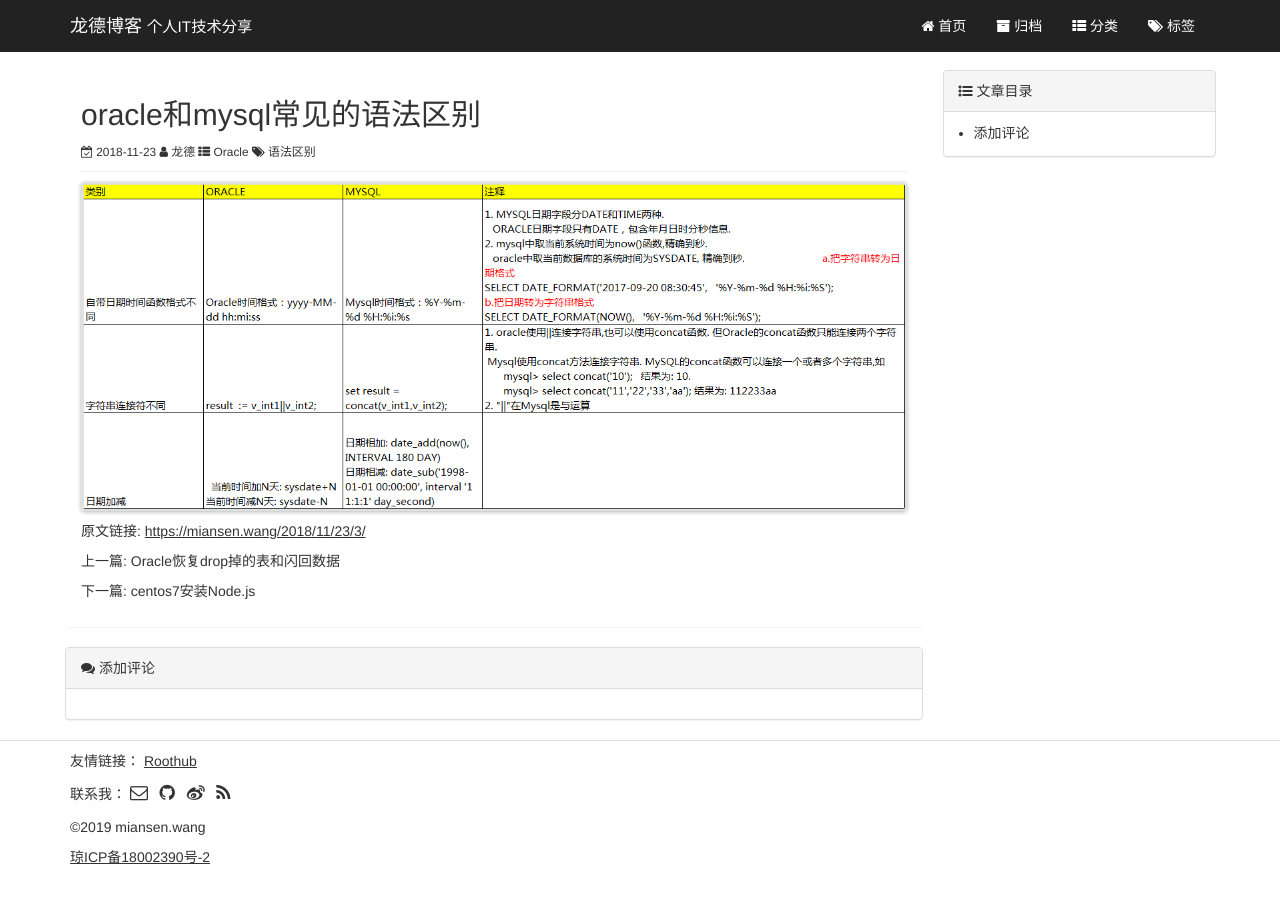
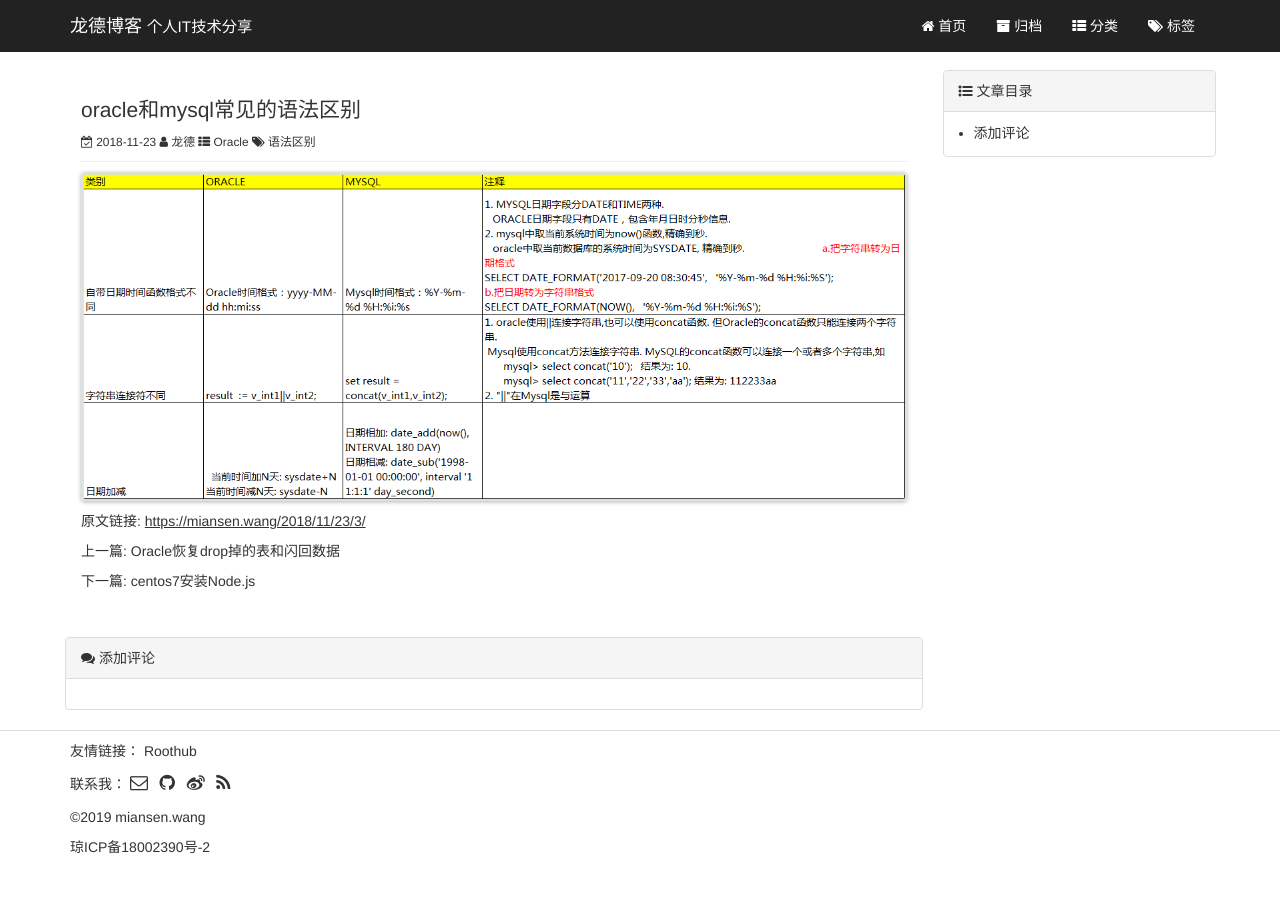
Before and after one commit to miansen/miansen.github.io, a Jekyll site: the page built from _posts/2018-11-23-3.md, in a window 1280 px wide. Built offline with Jekyll 4.4.1, drawn with Linux system fonts in a browser that asks for light colours; comment, search, counter and statistics services are not loaded.

Commit message:
调整样式

```diff
--- a/_sass/light.scss
+++ b/_sass/light.scss
@@ -85,7 +85,7 @@
   }
 
   a {
-    text-decoration: underline;
+    text-decoration: none;
   }
 }
 
@@ -202,7 +202,7 @@
   padding: 10px 0;
 
   a {
-    text-decoration: underline;
+    text-decoration: none;
   }
 
   .contact {
@@ -248,7 +248,7 @@
 }
 
 .paginate {
-  font-size: 16px;
+  float: right;
 }
 
 .back-to-top {
--- a/index.html
+++ b/index.html
@@ -29,7 +29,6 @@
             <a href="{{ post.url | prepend: site.baseurl }}" class="btn btn-default read-more" style="color: #2288bb;">阅读更多</a>
           </div>
         {% if forloop.last %}
-        <hr>
 
         <div class="text-center paginate">
           <ul class="pagination">
```
Also changed, not shown: css/bootstrap.min.css.
